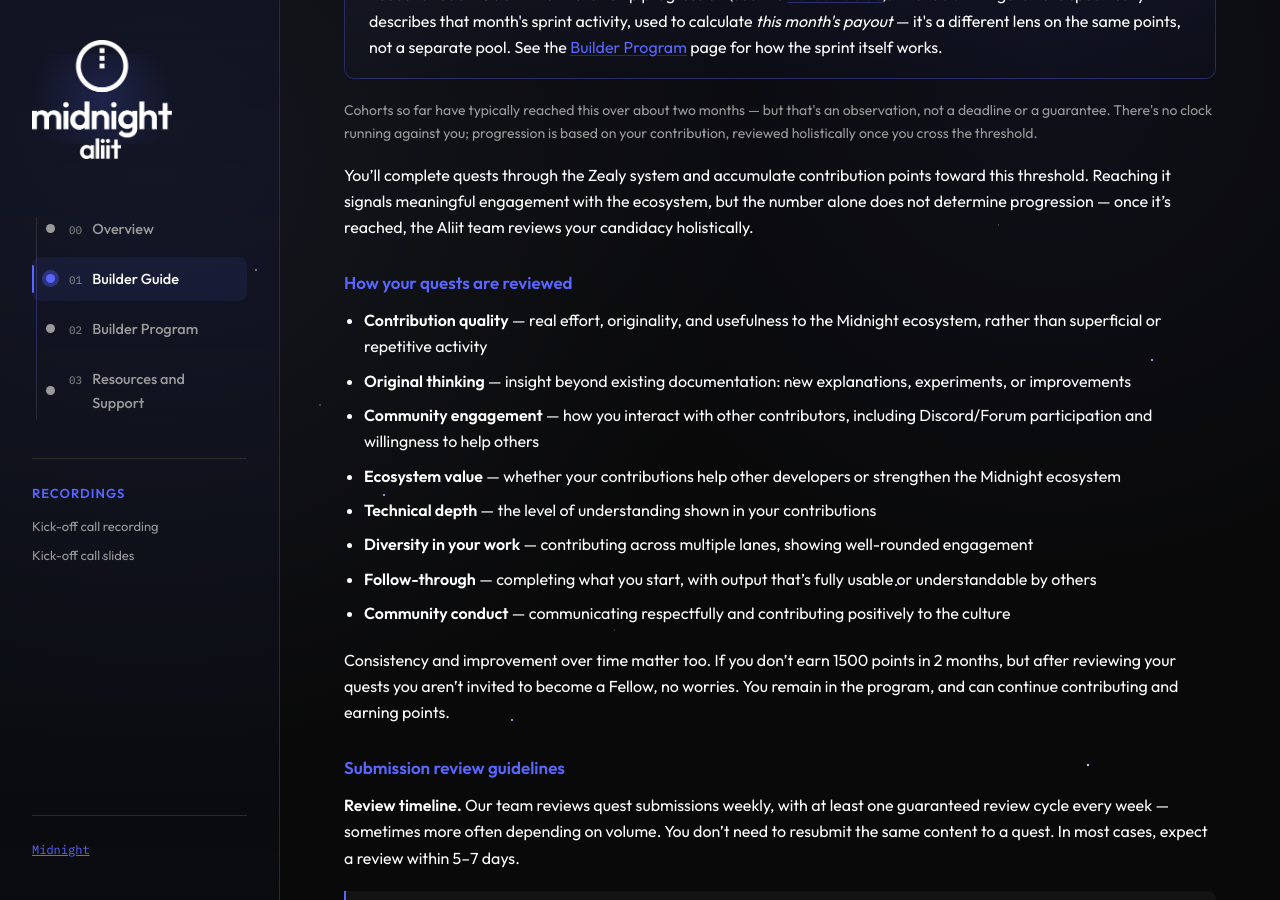
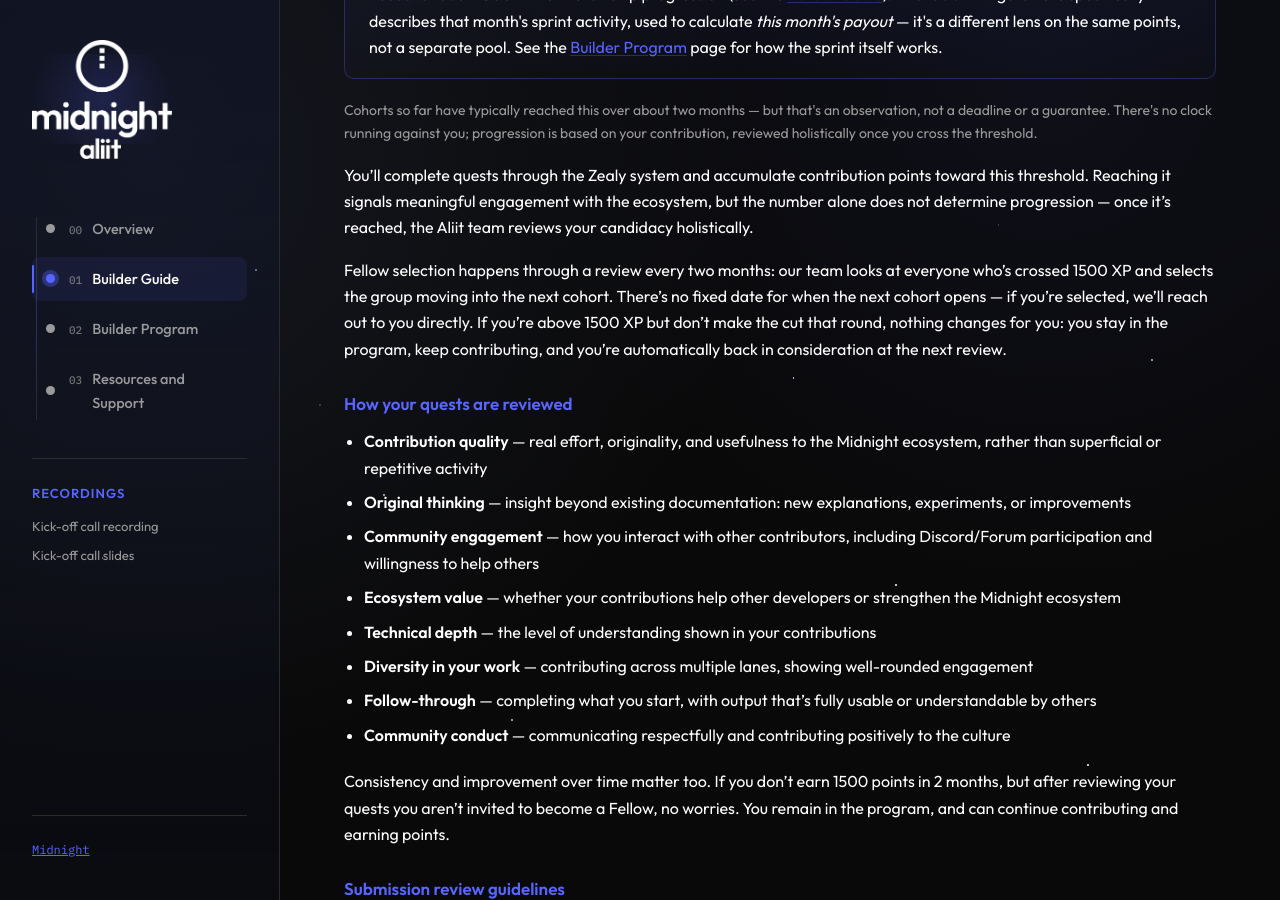
Before and after one commit to zsofimajor/aliit-builder-hub, a Jekyll site: the page built from builder-guide/index.md, in a window 1280 px wide and 900 px high, scrolled down 2000 px. Built offline with Jekyll 4.4.1, drawn with Linux system fonts in a browser that asks for light colours; some of the changed text lies outside the part shown.

Commit message:
Update index.md

```diff
--- a/builder-guide/index.md
+++ b/builder-guide/index.md
@@ -74,6 +74,8 @@
 <p style="color: var(--text-dim); font-size: 14px;">Cohorts so far have typically reached this over about two months — but that's an observation, not a deadline or a guarantee. There's no clock running against you; progression is based on your contribution, reviewed holistically once you cross the threshold.</p>
 
 You'll complete quests through the Zealy system and accumulate contribution points toward this threshold. Reaching it signals meaningful engagement with the ecosystem, but the number alone does not determine progression — once it's reached, the Aliit team reviews your candidacy holistically.
+
+Fellow selection happens through a review every two months: our team looks at everyone who's crossed 1500 XP and selects the group moving into the next cohort. There's no fixed date for when the next cohort opens — if you're selected, we'll reach out to you directly. If you're above 1500 XP but don't make the cut that round, nothing changes for you: you stay in the program, keep contributing, and you're automatically back in consideration at the next review.
 
 ### How your quests are reviewed
 
@@ -393,6 +395,11 @@
 </details>
 
 <details class="faq">
+<summary>I'm above 1500 XP — what happens next?</summary>
+<p>You're now in consideration for the next Fellow cohort. Our team reviews everyone above the threshold every two months and selects the strongest group; if you're chosen, we reach out to you directly. There's no set cohort launch date, so timing varies — and if you're not selected in a given round, you remain a Builder and stay in consideration for the next one.</p>
+</details>
+
+<details class="faq">
 <summary>How long does it take to become a Fellow?</summary>
 <p>There's no set timeframe. Based on what we've seen so far, most Builders get there in a couple of months — enough time to build, write, organize, and so on — but it depends entirely on your contribution, not a clock.</p>
 </details>
```
